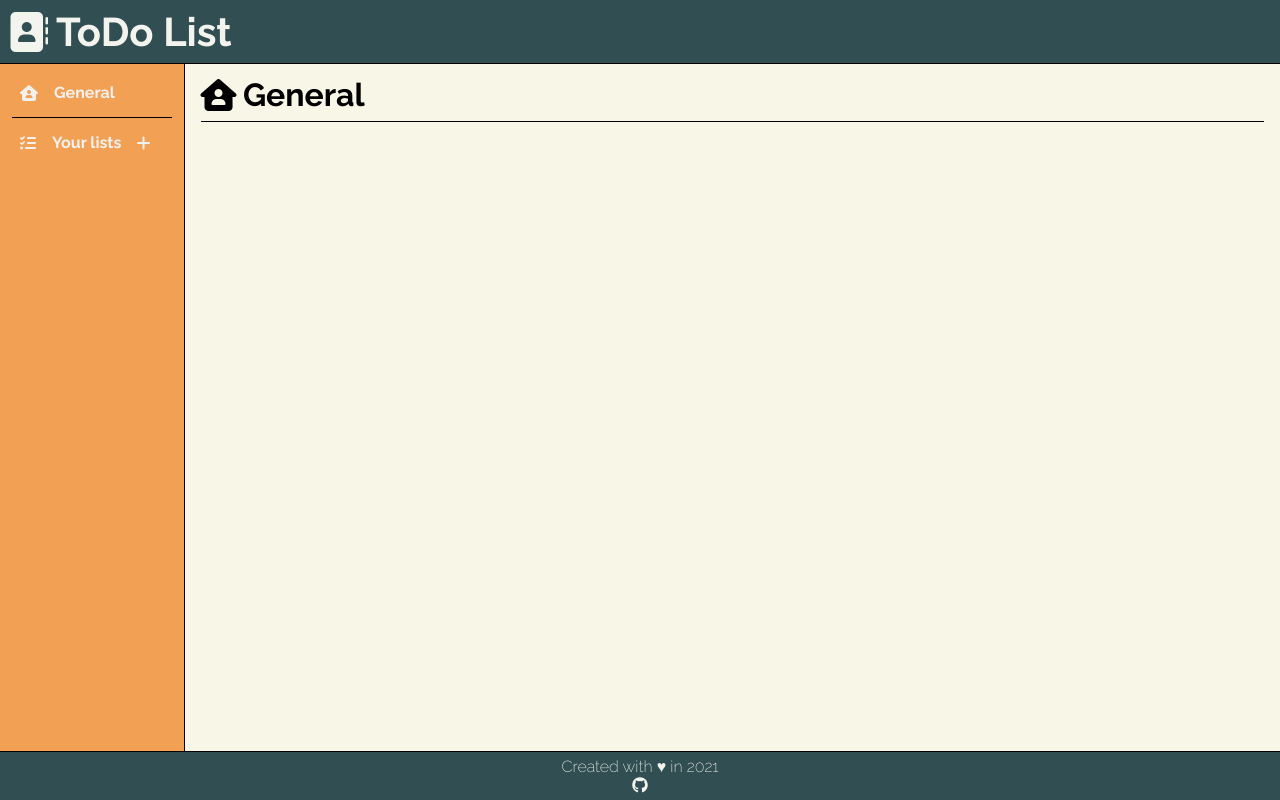
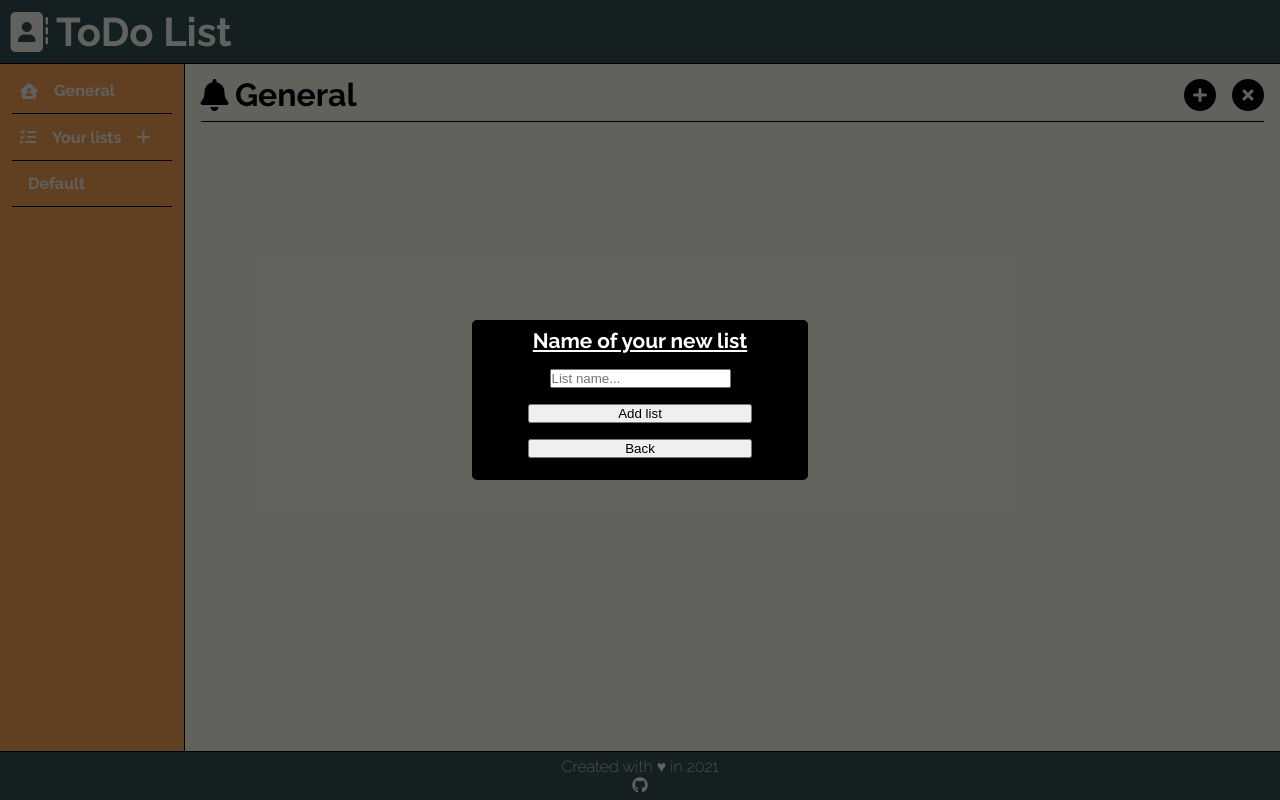
Before and after one commit to vlunaklick/todo_list, a website built with webpack: page dist/index.html in a window 1280 px wide. Both pictures are taken after a click on the icon 143 px from the left and 142 px from the top of the page. Built offline with nearby package versions, Linux system fonts and the light colour scheme.

Commit message:
Change list done

```diff
--- /dev/null
+++ b/src/addList.js
@@ -0,0 +1,34 @@
+export default function(){
+    let grande = document.createElement('div');
+    grande.classList.add('allPan');
+
+    let marcoL = document.createElement('div');
+    marcoL.classList.add('marcoListas');
+
+    let titulo = document.createElement('h1');
+    titulo.classList.add('tituloListas')
+    titulo.innerHTML = 'Name of your new list'
+
+    marcoL.appendChild(titulo);
+
+    let inputN = document.createElement('input');
+    inputN.setAttribute('placeholder','List name...');
+    inputN.setAttribute('type','text');
+    inputN.classList.add('inputAdd');
+
+    let btnAdd = document.createElement('button');
+    let btncan = document.createElement('button');
+
+    btnAdd.classList.add('btnAddL');
+    btncan.classList.add('btncan');
+    btnAdd.innerHTML = 'Add list'
+    btncan.innerHTML = 'Back'
+
+    marcoL.appendChild(inputN);
+    marcoL.appendChild(btnAdd);
+    marcoL.appendChild(btncan);
+    grande.appendChild(marcoL);
+    let main = document.getElementById('mainthing');
+    let body = document.querySelector('body');
+    body.insertBefore(grande,main);
+}
--- /dev/null
+++ b/src/checkList.js
@@ -0,0 +1,8 @@
+export default function(){
+    if (localStorage.getItem('lists') == null){
+        return ["Default"];
+    } else {
+        let devuelta = JSON.parse(localStorage.getItem('lists'))
+        return devuelta;
+    }
+}
--- a/src/index.js
+++ b/src/index.js
@@ -1,8 +1,41 @@
+import addList from './addList.js';
+import checkList from './checkList';
+import uploList from './uploList';
+import nameList from './nameList.js';
 import './style.css';
 
+/* Important */
 
+const body = document.querySelector('body');
 
+let listaOficial = checkList();
 
+nameList(listaOficial);
+/* Button add list */
+
+const addListBtn = document.getElementById('add');
+
+addListBtn.addEventListener('click',function(){
+    if (body.clientWidth < 1000){
+        nav[0].classList.add('hidden');
+    }
+    addList();
+    let inputText = document.getElementsByClassName('inputAdd');
+    let btnAdd = document.getElementsByClassName('btnAddL');
+    let btnCan = document.getElementsByClassName('btncan');
+    btnAdd[0].addEventListener('click',function(){
+        let valor = inputText[0].value;
+        listaOficial.push(valor);
+        let newW = document.getElementsByClassName('allPan');
+        uploList(listaOficial);
+        nameList(listaOficial);
+        body.removeChild(newW[0]);
+    });
+    btnCan[0].addEventListener('click',function(){
+        let newW = document.getElementsByClassName('allPan');
+        body.removeChild(newW[0]);
+    });
+});
 
 /* Button responsive */
 
--- /dev/null
+++ b/src/nameList.js
@@ -0,0 +1,30 @@
+import changeName from './titleNameCh';
+
+export default function(array){
+    let marcoLis = document.getElementsByClassName('listCreated');
+    let bracketOut = document.createElement('div');
+    bracketOut.classList.add('bracketM');
+    marcoLis[0].innerHTML = "";
+    marcoLis[0].appendChild(bracketOut);
+    array.forEach(element => {
+        let div = document.createElement('div');
+        let title = document.createElement('h4');
+        div.classList.add('titulosNuevos');
+        div.classList.add('hoverL');
+        title.classList.add('titNu')
+        title.innerHTML = `${element}`;
+        div.classList.add('menuDiv')
+        div.append(title);
+        let bracket = document.createElement('div');
+        bracket.classList.add('bracketClaro')
+        if(array.slice(-1)[0] == element){
+            bracket.classList.replace('bracketClaro','bracketM');
+        }
+        marcoLis[0].appendChild(div);
+        marcoLis[0].appendChild(bracket);
+    });
+    let btnNombres = Array.from(document.getElementsByClassName('titulosNuevos'));
+    btnNombres.forEach(element => element.addEventListener('click',function(){
+        changeName(element);
+    }));
+}
--- a/src/style.css
+++ b/src/style.css
@@ -19,6 +19,8 @@
     --menu-selected: #d38c49;
     --font-col-nav: #f1f1ef;
     --font-col-cont: #000;
+    --back-add: rgba(0,0,0,0.6);
+    --hover-plus-cross: #4d4d4d;
 }
 
 body{
@@ -128,7 +130,7 @@ body{
 #content{
     width: 100%;
     padding: 0.75rem 1rem 1rem 1rem;
-
+    height: 100%;
 }
 
 .bracketM{
@@ -167,6 +169,105 @@ body{
     background-color: var(--menu-hover);
 }
 
+.allPan{
+    background-color: var(--back-add);
+    position: fixed;
+    top: 0;
+    left: 0;
+    bottom: 0;
+    right: 0;
+    display: flex;
+    justify-content: center;
+    align-items: center;
+}
+
+.marcoListas{
+    display: flex;
+    border-radius: 5px;
+    width: 25%;
+    height: 17%;
+    margin: 0 auto;
+    background-color: var(--font-col-cont);
+    color: white;
+    align-items: center;
+    padding: 0.5rem;
+    padding-bottom: 1rem;
+    flex-direction: column;
+}
+.tituloListas{
+    text-align: center;
+    font-size: 1.3rem;
+    text-decoration: underline;
+}
+
+.inputAdd{
+    margin-top: 1rem;
+}
+
+.btnAddL{
+    margin-top: 1rem;
+    width: 70%;
+}
+
+.btncan{
+    margin-top: 1rem;
+    width: 70%;
+}
+
+@media screen and (max-width: 1000px) {
+    .marcoListas{
+        width: 50%;
+    }
+}
+
+@media screen and (max-width: 500px) {
+    .marcoListas{
+        width: 85%;
+    }
+}
+
+.listCreated{
+    width: 100%;
+    height: 100%;
+    display: flex;
+    flex-direction: column;
+    align-items: center;
+}
+
+.titulosNuevos{
+    display: flex;
+    align-items: center;
+    height: 5%;
+    width: 100%;
+    color: var(--font-col-nav);
+}
+
+.titNu{
+    margin-left: 1rem;
+}
+
+.bracketClaro{
+    border-bottom: 1px solid rgb(80, 80, 80);
+    width: 90%;
+    margin-top: 0.5rem;
+    margin-bottom: 0.5rem;
+}
+
+.icoPl{
+    margin-left: auto;
+    margin-right: 1rem;
+    transition: 0.25;
+}
+
+.icoPl:hover{
+    color: var(--hover-plus-cross);
+    cursor: pointer;
+}
+
+.icoCros:hover{
+    color: var(--hover-plus-cross);
+    cursor: pointer;
+}
 
 
 @media screen and (max-width: 390px) {
@@ -192,10 +293,12 @@ body{
     .hoverL:hover{
         cursor: pointer;
     }
-    .plus{
-
+    .bracketM{
+        width: 100%;
+        margin-top: 0;
+        margin-bottom: 0;
     }
-    .bracketM{
+    .bracketClaro{
         width: 100%;
         margin-top: 0;
         margin-bottom: 0;
@@ -212,4 +315,15 @@ body{
     .menuDiv{
         background-color: var(--menu-nav-responsive);
     }
+    .icoCros{
+        margin-right: 1rem;
+    }
+    #content{
+        padding: 0;
+        padding-top: 1rem;
+    }
+    .titleCont{
+        margin-left: 1rem;
+        margin-bottom: 0.5rem;
+    }
 }
--- /dev/null
+++ b/src/titleNameCh.js
@@ -0,0 +1,4 @@
+export default function(nameE){
+    const title = document.getElementById('title');
+    title.innerHTML = `${nameE.innerText}`;
+}
--- /dev/null
+++ b/src/uploList.js
@@ -0,0 +1,4 @@
+export default function(array){
+    let subida = JSON.stringify(array);
+    localStorage.setItem('lists',subida);
+}
```
Also changed, not shown: dist/index.html, dist/main.js.
